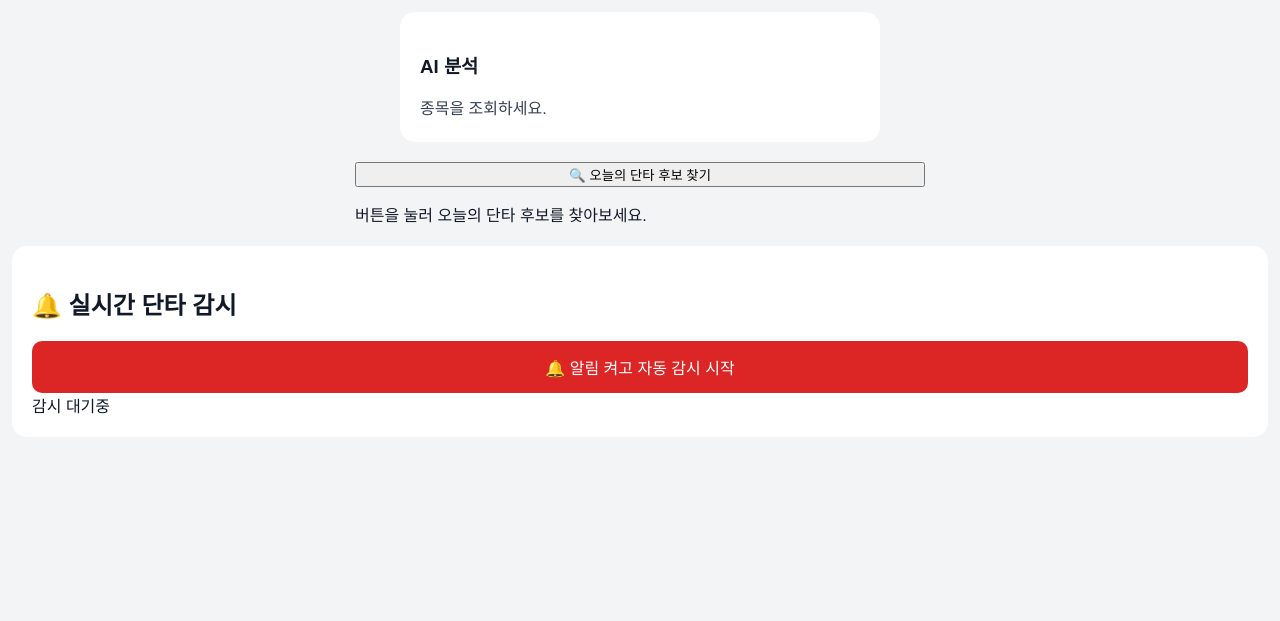
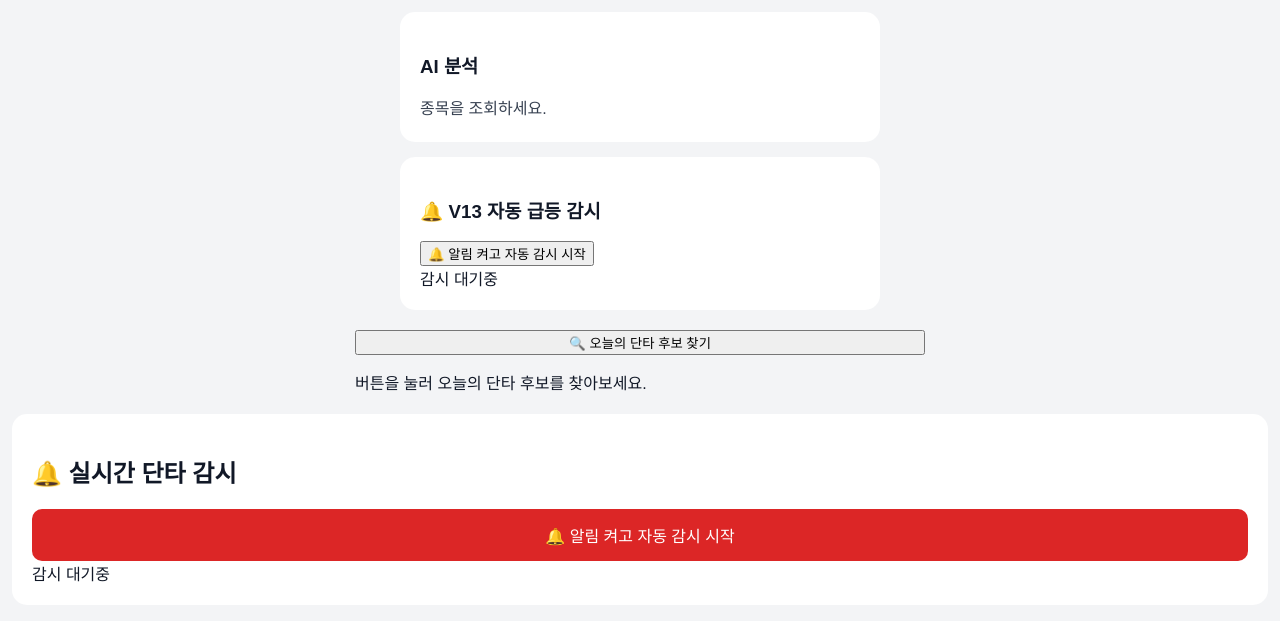
Before and after one commit to ASAN-INJU/first, a website: page index.html in a window 1280 px wide. Shown: the part 1620-2241 px from the top of the page. Before the commit the page ends 2117 px from the top, so only its background shows below. Drawn offline with nearby package versions, Linux system fonts and the light colour scheme.

Commit message:
Add message box for notifications and auto watch
Added a message box section with notification button and watch status.

```diff
--- a/index.html
+++ b/index.html
@@ -231,7 +231,22 @@
         </div>
 
     </section>
+<section class="messageBox">
 
+<h3>🔔 V13 자동 급등 감시</h3>
+
+<button onclick="requestNotify(); startWatch();">
+🔔 알림 켜고 자동 감시 시작
+</button>
+
+
+<div id="watchResult">
+
+감시 대기중
+
+</div>
+
+</section>
 </div>
 
 
```
